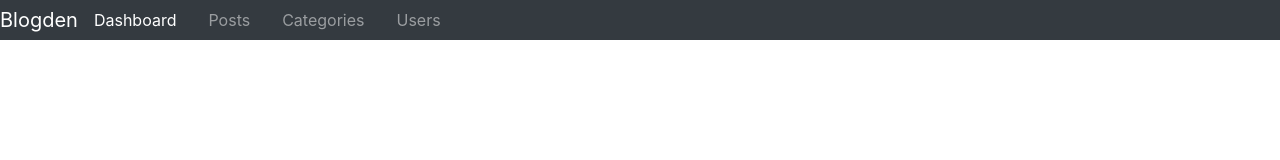
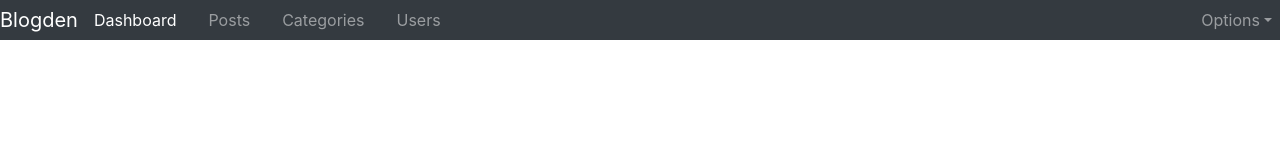
Before and after one commit to SparksFullStack/blogden-react, a React (Create React App) app: page / in a window 1280 px wide. Shown: the top 160 px of the page. Built offline with nearby package versions, Linux system fonts and the light colour scheme.

Commit message:
conditional styles for the active page added--dropdown menu in progress

```diff
--- a/public/index.html
+++ b/public/index.html
@@ -3,6 +3,7 @@
   <head>
     <meta charset="utf-8">
     <link rel="shortcut icon" href="%PUBLIC_URL%/favicon.ico">
+    <link rel="stylesheet" href="https://use.fontawesome.com/releases/v5.5.0/css/all.css" integrity="sha384-B4dIYHKNBt8Bc12p+WXckhzcICo0wtJAoU8YZTY5qE0Id1GSseTk6S+L3BlXeVIU" crossorigin="anonymous">
     <meta name="viewport" content="width=device-width, initial-scale=1, shrink-to-fit=no">
     <meta name="theme-color" content="#000000">
     <!--
--- a/src/components/NavHeader.js
+++ b/src/components/NavHeader.js
@@ -7,7 +7,11 @@ import {
     Collapse,
     Nav,
     NavItem,
-    NavLink
+    NavLink,
+    UncontrolledDropdown,
+    DropdownToggle,
+    DropdownMenu,
+    DropdownItem,
  } from 'reactstrap';
 
 export default class NavHeader extends Component {
@@ -22,32 +26,52 @@ export default class NavHeader extends Component {
 
 
     render() {
+        const { collapsed, currentPage } = this.state;
+
         return (
             <Navbar className="p-0" color="dark" dark expand="sm">
             <NavbarBrand href="/" className="mr-auto">Blogden</NavbarBrand>
             <NavbarToggler onClick={this.toggleNavbar} className="mr-2" />
-            <Collapse isOpen={!this.state.collapsed} navbar>
+            <Collapse isOpen={!collapsed} navbar>
               <Nav className="mr-auto" navbar>
-                <NavItem className={this.state.currentPage === "dashboard" ? "px-2 active" : "px-2"}>
+                <NavItem className={currentPage === "dashboard" ? "px-2 active" : "px-2"}>
                     <NavLink>
                         Dashboard
                     </NavLink>
                 </NavItem>
-                <NavItem className="px-2">
+                <NavItem className={currentPage === "posts" ? "px-2 active" : "px-2"}>
                     <NavLink>
                         Posts
                     </NavLink>
                 </NavItem>
-                <NavItem className="px-2">
+                <NavItem className={currentPage === "categories" ? "px-2 active" : "px-2"}>
                     <NavLink>
                         Categories
                     </NavLink>
                 </NavItem>
-                <NavItem className="px-2">
+                <NavItem className={currentPage === "users" ? "px-2 active" : "px-2"}>
                     <NavLink>
                         Users
                     </NavLink>
                 </NavItem>
+              </Nav>
+
+              <Nav className="ml-auto" navbar>
+                <UncontrolledDropdown nav inNavbar>
+                    <DropdownToggle nav caret>
+                        Options
+                    </DropdownToggle>
+                    <DropdownMenu right>
+                        <DropdownItem dark>
+                            <a href="#">
+                                <i className="fas fa-user"></i> Welcome!
+                            </a>
+                        </DropdownItem>
+                        <DropdownItem>
+
+                        </DropdownItem>
+                    </DropdownMenu>
+                </UncontrolledDropdown>
               </Nav>
             </Collapse>
           </Navbar>
```
